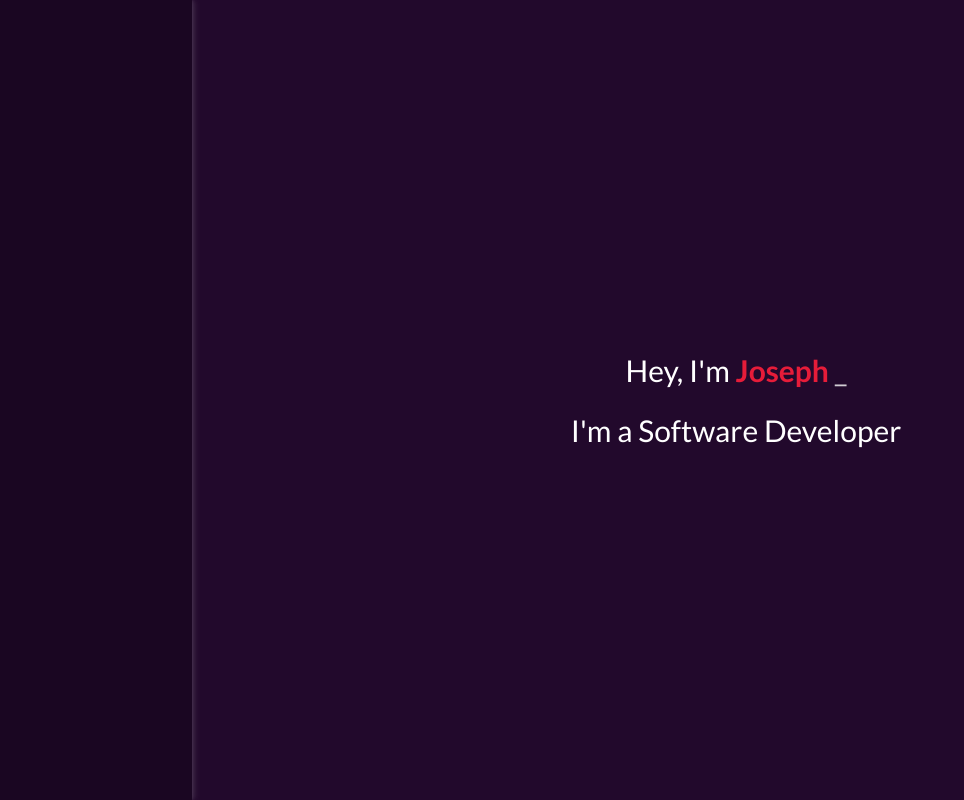
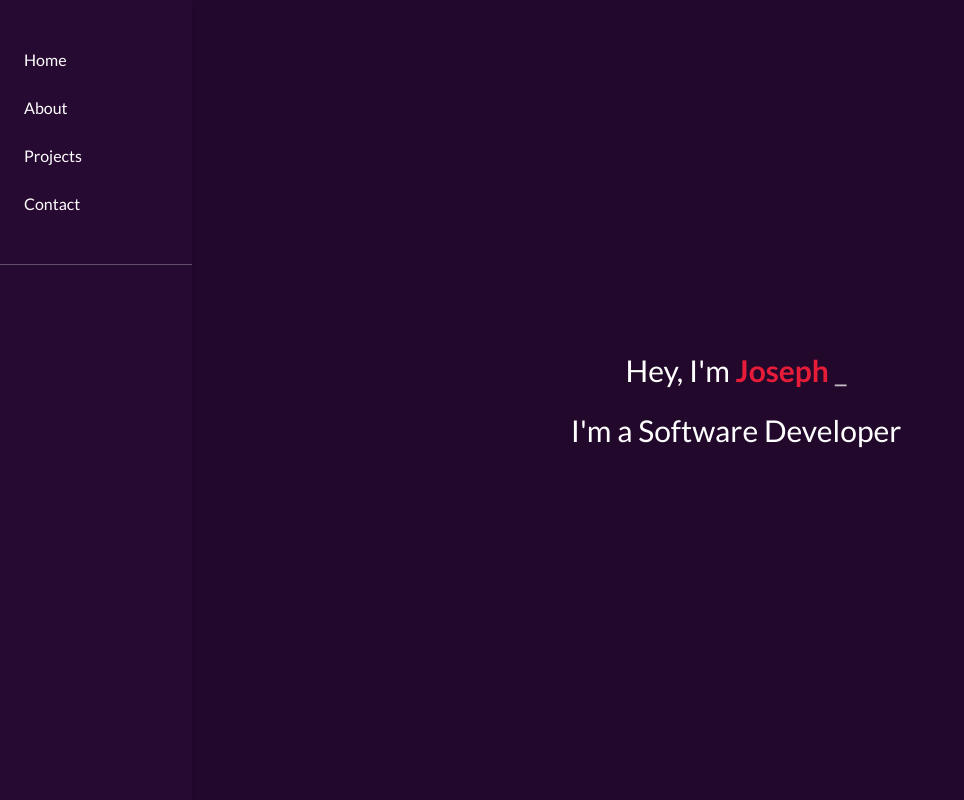
Before and after one commit to josephleungg/josephleungg.github.io, a Next.js app: page / in a window 1280 px wide. Shown: the top 800 px of the page, without its empty margins (0-964 px from the left). Built offline with nearby package versions, Linux system fonts and the light colour scheme.

Commit message:
fixed menubar

```diff
--- /dev/null
+++ b/app/(pages)/contact/page.js
@@ -0,0 +1,7 @@
+export default function Contact() {
+    return (
+        <div className="flex min-h-screen justify-center items-center">
+            contact
+        </div>
+    );
+}
--- /dev/null
+++ b/app/(pages)/projects/page.js
@@ -0,0 +1,7 @@
+export default function Projects() {
+    return (
+        <div className="flex min-h-screen justify-center items-center">
+            projects
+        </div>
+    );
+}
--- a/app/components/menuBar.js
+++ b/app/components/menuBar.js
@@ -1,20 +1,39 @@
 'use client';
 import react, { useState } from 'react';
+import Link from 'next/link';
 
 export default function MenuBar() {
-    const tabs = ["Home", "About", "Projects", "Contact"];
-    const tabLinks = ["#home", "#about", "#projects", "#contact"];
+    const tabs = ["Home", "About"];
+    const pages = ["Projects", "Contact"];
+    const tabLinks = ["/", "#about"];
+    const pageLinks = ["projects", "contact"];
 
     return (
         <>
-            <div className="space-x-8 pb-4 text-sm min-h-full flex justify-center items-end absolute inset-0 bg-menuColor bg-opacity-50 backdrop-blur-weak glow-shadow md:hidden">
+            <div className="space-x-8 p-4 text-sm min-h-full flex justify-center items-end bg-menuColor bg-opacity-50 backdrop-blur-md glow-shadow md:hidden">
                 {tabs.map((tab, index) => (
                     <a key={index} className="hover-text-glow hover-flicker-underline" href={tabLinks[index]}>{tab}</a>
                 ))}
+                {pages.map((page, index) => (
+                    <Link key={index} href={pageLinks[index]}>
+                        <p className="hover-text-glow hover-flicker-underline">{page}</p>
+                    </Link>
+                ))}
             </div>
 
-            <div className="invisible md:visible md:bg-menuColor md:bg-opacity-50 md:glow-shadow-2 md:min-w-full md:min-h-full">
-                {/* Content here */}
+            <div className="invisible md:visible text-sm lg:text-base flex flex-col pt-12 bg-menuColor shadow-md min-w-full min-h-full">
+                <div className="flex flex-col space-y-6 pl-6 pb-12">
+                    {tabs.map((tab, index) => (
+                        <a key={index} className="hover-text-glow hover-flicker-underline" href={tabLinks[index]}>{tab}</a>
+                    ))}
+                    {pages.map((page, index) => (
+                    <Link key={index} href={pageLinks[index]}>
+                        <p className="hover-text-glow hover-flicker-underline">{page}</p>
+                    </Link>
+                    ))}
+                </div>
+
+                <hr className="opacity-30" />
             </div>
         </>
     );
--- a/app/layout.js
+++ b/app/layout.js
@@ -6,9 +6,12 @@ import MenuBar from './components/menuBar';
 export default function RootLayout({ children }) {
   useEffect(() => {
     const handleLinkClick = (event) => {
-      if (event.target.tagName === 'A' && event.target.href) {
+      const target = event.target.closest('a');
+      if (target && target.href) {
+        const targetId = target.getAttribute('href');
+        if (targetId.startsWith('#')) {
+          // Handle internal section navigation
           event.preventDefault();
-        const targetId = event.target.getAttribute('href');
           const targetElement = document.querySelector(targetId);
           const contentSection = document.querySelector('#content');
 
@@ -29,6 +32,19 @@ export default function RootLayout({ children }) {
               }, 500);
             }, 500);
           }
+        } else {
+          // Handle page navigation
+          event.preventDefault();
+          const contentSection = document.querySelector('#content');
+
+          if (contentSection) {
+            contentSection.classList.add('fade-out');
+
+            setTimeout(() => {
+              window.location.href = target.href;
+            }, 500);
+          }
+        }
       }
     };
 
@@ -46,7 +62,7 @@ export default function RootLayout({ children }) {
           <MenuBar />
         </div>
 
-        <div id="content" className="md:ml-[15%] md:min-w-[85%] min-h-screen">
+        <div id="content" className="md:ml-[15%] md:min-w-[85%] min-h-screen fade-in">
           {children}
         </div>
       </body>
--- a/app/page.js
+++ b/app/page.js
@@ -8,7 +8,7 @@ export default function Home() {
     <div>
 
       {/* main section at top */}
-      <div id="home" className="flex flex-col min-h-screen text-xl md:text-3xl space-y-6 justify-center items-center">
+      <div id="home" className="flex flex-col min-h-screen text-xl md:text-2xl lg:text-3xl space-y-6 justify-center items-center">
 
         <div className="">
           <p className="">Hey, I'm <span className="text-secondary font-bold">Joseph </span><span className="animate-flicker">_</span></p>
@@ -25,16 +25,6 @@ export default function Home() {
         about
       </div>
 
-      {/* projects */}
-      <div id="projects" className="flex min-h-screen justify-center items-center">
-        projects
-      </div>
-
-      {/* contact me */}
-      <div id="contact" className="flex min-h-screen justify-center items-center">
-        contact
-      </div>
-
     </div>
   );
 }
--- a/tailwind.config.js
+++ b/tailwind.config.js
@@ -8,7 +8,11 @@ module.exports = {
   theme: {
     extend: {
       backdropBlur: {
-        'weak': '2px',
+        'none': 'none',
+        'sm': '4px',
+        'md': '12px',
+        'lg': '16px',
+        'xl': '24px',
       },
       keyframes: {
         flicker: {
@@ -25,7 +29,7 @@ module.exports = {
       },
       colors: {
         primary: "#22092C",
-        menuColor: "#130518",
+        menuColor: "#270a32",
         secondary: "#e61c39",
         tertiary: "#cb374b",
       },
```
Lines whose indentation alone changed are shown as unchanged.
